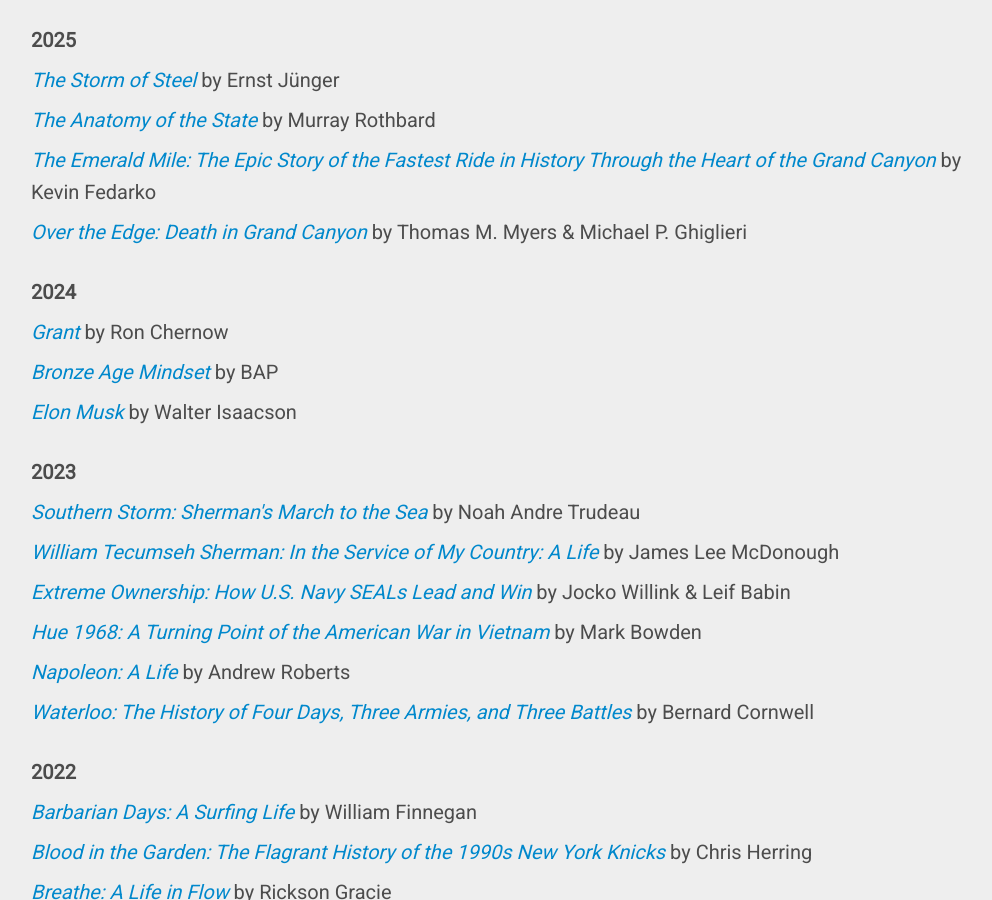
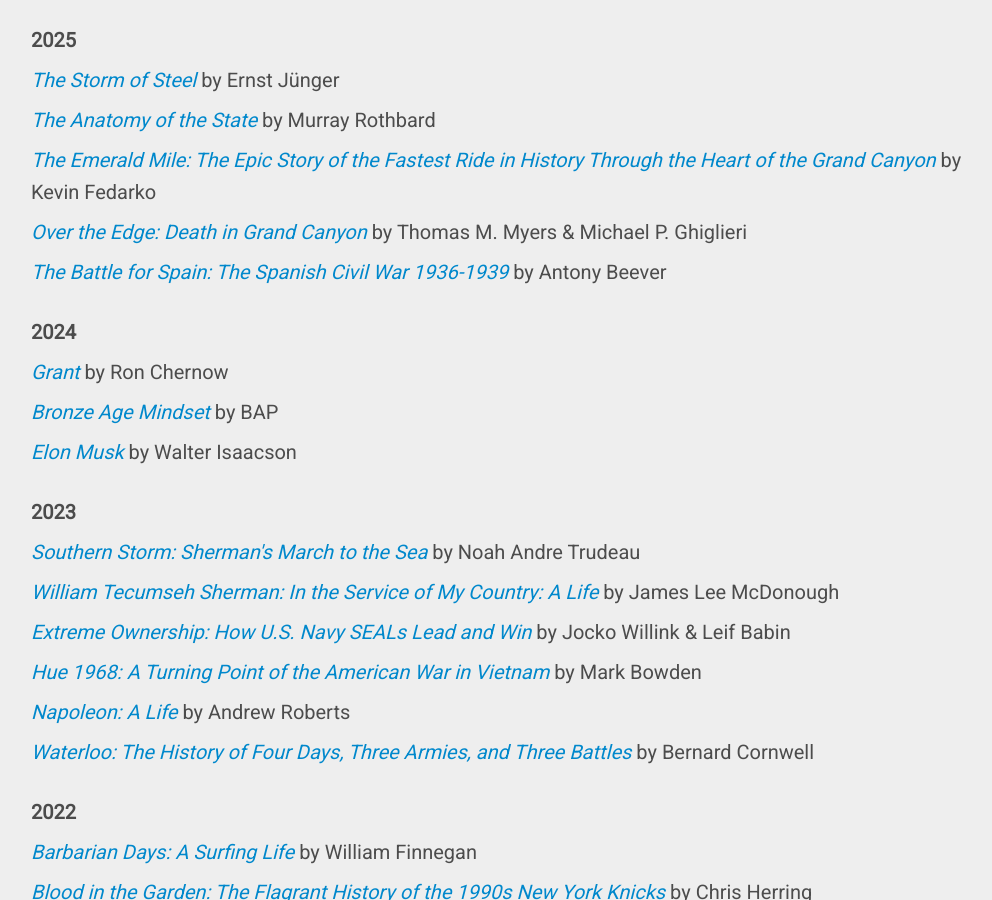
Before and after one commit to speric/speric.github.com, a Jekyll site: the page built from books/index.html, in a window 1280 px wide and 900 px high, scrolled down 381 px. Shown: the whole window, without its empty margins (139-1131 px from the left). Built offline with Jekyll 4.4.1, drawn with Linux system fonts in a browser that asks for light colours; some web fonts are replaced; comment, search, counter and statistics services are not loaded.

Commit message:
Update index.html

```diff
--- a/books/index.html
+++ b/books/index.html
@@ -15,6 +15,7 @@
   <p><i><a href="https://cdn.mises.org/anatomy-of-the-state.pdf">The Anatomy of the State</a></i> by Murray Rothbard</p>
   <p><i><a href="https://www.amazon.com/Emerald-Mile-Fastest-History-Through/dp/1439159866">The Emerald Mile: The Epic Story of the Fastest Ride in History Through the Heart of the Grand Canyon</a></i> by Kevin Fedarko</p>
   <p><i><a href="https://www.amazon.com/Over-Edge-Death-Grand-Canyon/dp/097009731X">Over the Edge: Death in Grand Canyon</a></i> by Thomas M. Myers & Michael P. Ghiglieri</p>
+  <p><i><a href="https://www.amazon.com/Battle-Spain-Spanish-Civil-1936-1939/dp/014303765X">The Battle for Spain: The Spanish Civil War 1936-1939</a></i> by Antony Beever</p>
 
   <br/>
 
```
